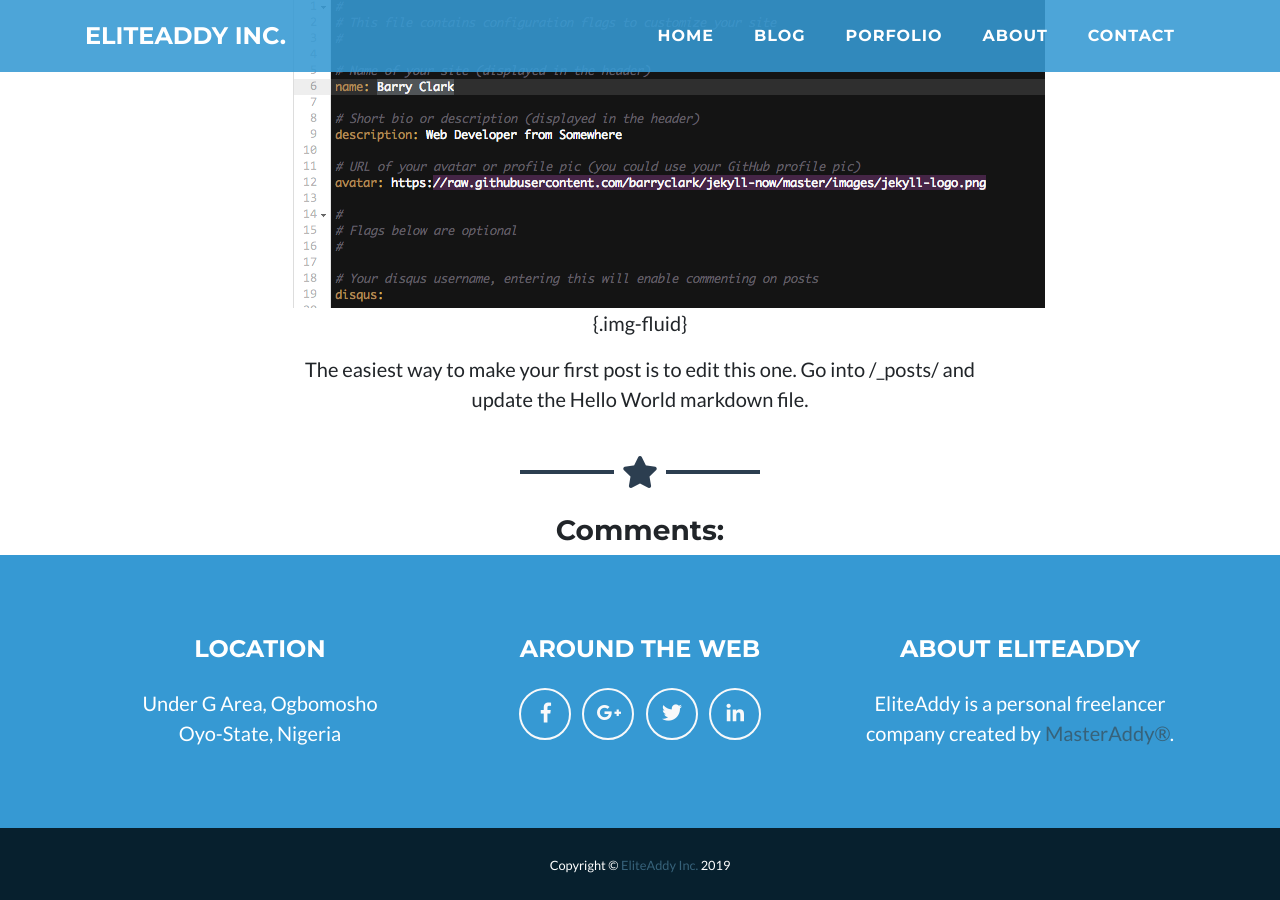
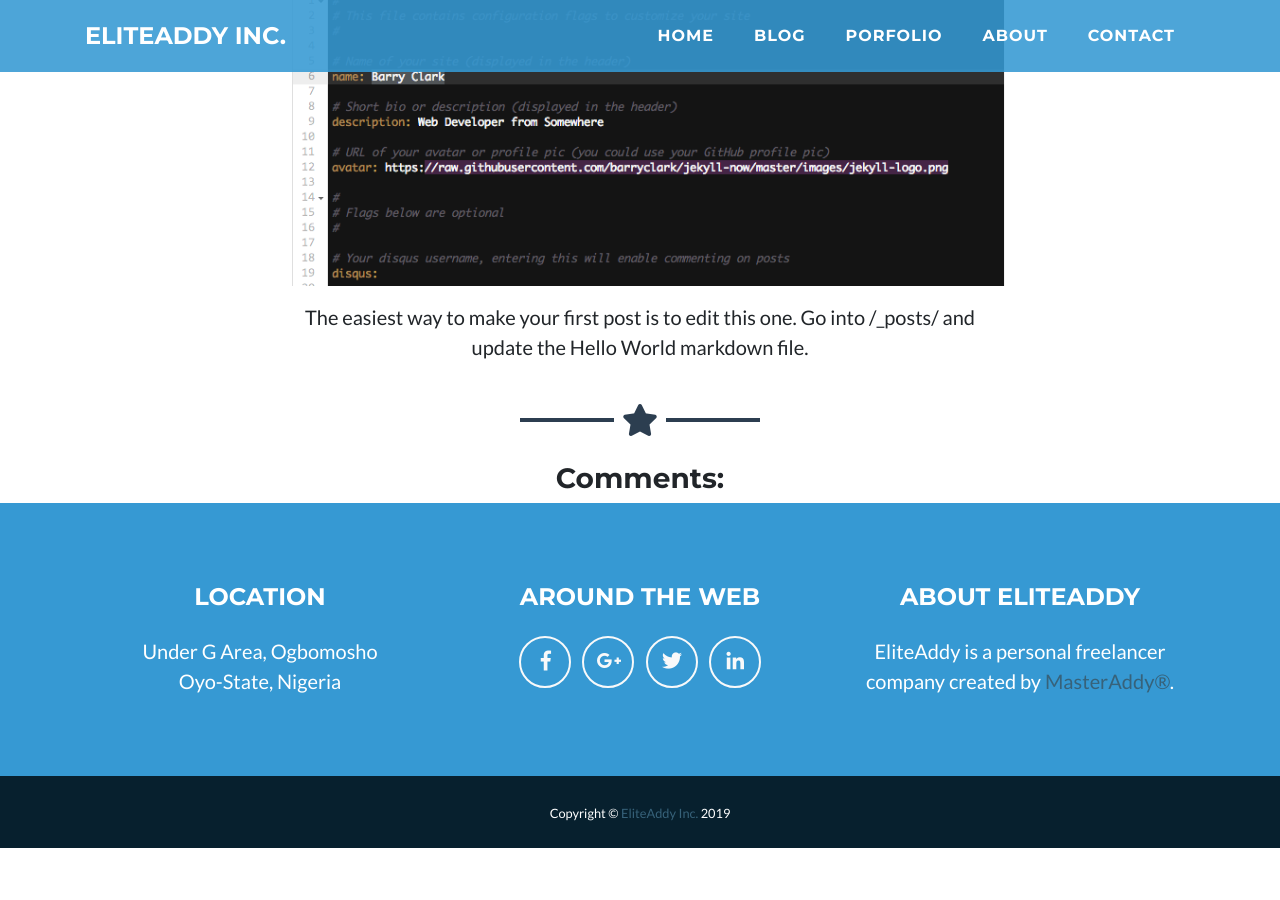
Before and after one commit to eliteaddy/eliteaddy, a Jekyll site: the page built from _posts/2019-2-2-Welcome-to-EliteAddy-Inc.md, in a window 1280 px wide and 900 px high, scrolled down 832 px. Built offline with Jekyll 4.4.1, drawn with Linux system fonts in a browser that asks for light colours; some web fonts are replaced; comment, search, counter and statistics services are not loaded; after the commit the page ends 1680 px from its top, so only the background shows below that.

Commit message:
Update 2019-2-2-Welcome-to-EliteAddy-Inc.md

```diff
--- a/_posts/2019-2-2-Welcome-to-EliteAddy-Inc.md
+++ b/_posts/2019-2-2-Welcome-to-EliteAddy-Inc.md
@@ -9,6 +9,6 @@ It is made to upload all my new project and my upcoming projects. I'll love to s
 
 It is made with github blog engine known as jekyll.
 
-![_config.yml]({{ site.baseurl }}/images/config.png){.img-fluid}
+![_config.yml]({{ site.baseurl }}/images/config.png){: class="img-fluid"}
 
 The easiest way to make your first post is to edit this one. Go into /_posts/ and update the Hello World markdown file.
```
